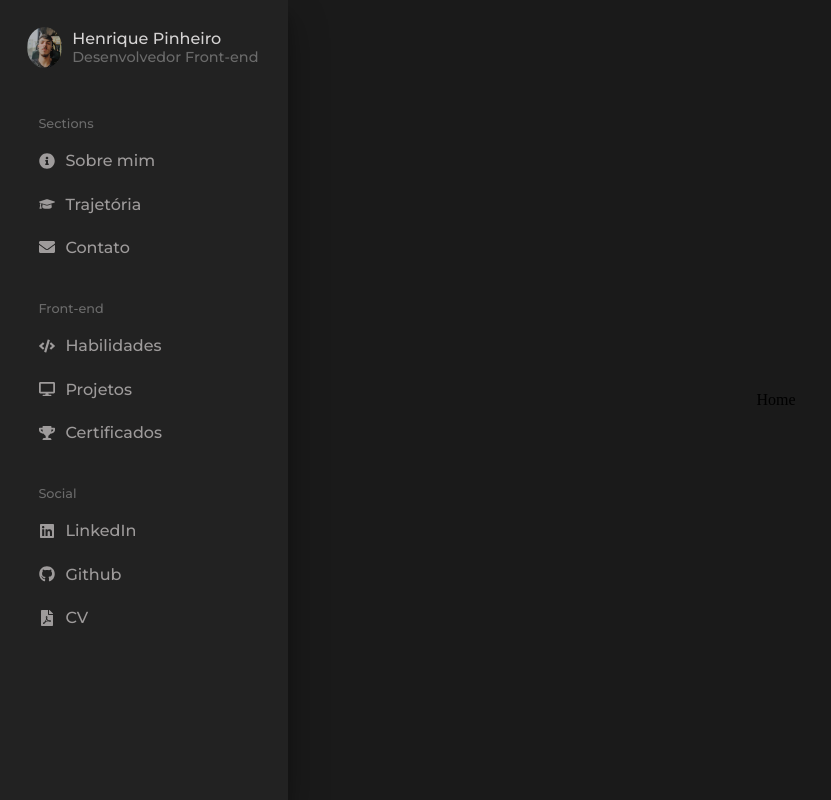
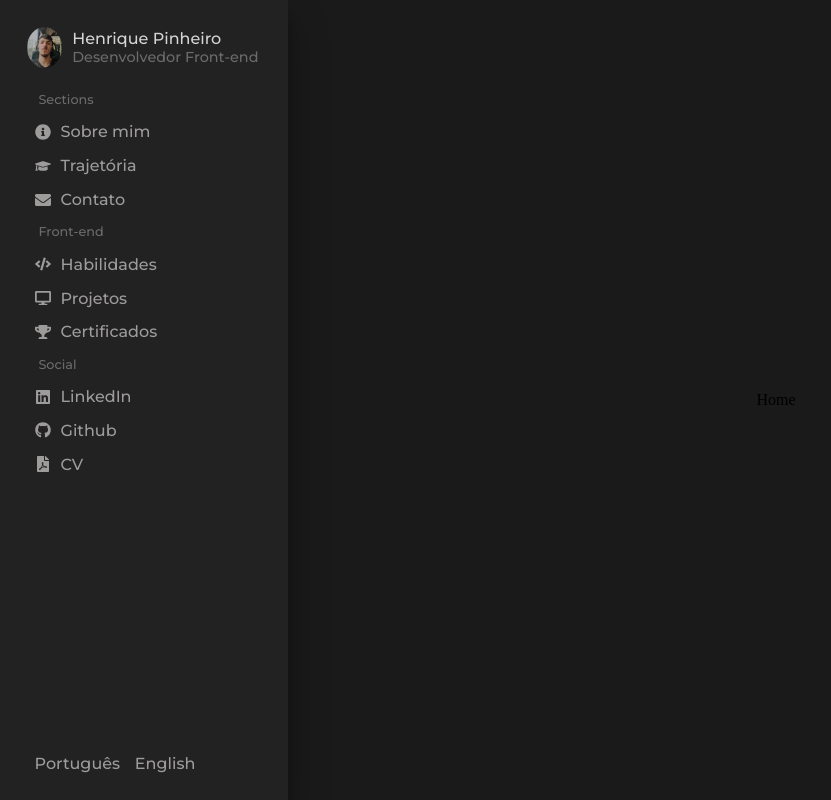
Before and after one commit to henriquepx/my_portfolio, a React (Vite) app: page / in a window 1280 px wide. Shown: the whole page, without its empty margins (0-831 px from the left). Built offline with nearby package versions, Linux system fonts and the light colour scheme; a web font is replaced by a local one.

Commit message:
feat: languages and change gap profile

```diff
--- a/src/components/LinkNavegation.jsx
+++ b/src/components/LinkNavegation.jsx
@@ -9,7 +9,7 @@ const LinkContainer = styled.a`
     cursor: pointer;
 
     border: 1px solid transparent;
-    padding: .7rem 0rem .7rem .7rem;
+    padding: .4rem 0rem .4rem .4rem;
 
     color: #9e9b9b;
     font-family: 'Montserrat', sans-serif;
--- a/src/sections/Profile.jsx
+++ b/src/sections/Profile.jsx
@@ -3,6 +3,7 @@ import LinkNavegation from '../components/LinkNavegation';
 import { FaInfoCircle, FaCode, FaEnvelope, FaGraduationCap, FaTrophy, FaLinkedin, FaGithub, FaFilePdf, FaDesktop } from 'react-icons/fa';
 
 const ContainerProfile = styled.div`
+    position: relative;
     position: fixed;
     height: 100%;
     width: 18rem;
@@ -40,7 +41,7 @@ const DescProfile = styled.p`
     color: #6b6b6b;
 `
 const Nav2 = styled.nav`
-    margin-top: 2rem;
+    margin-top: .5rem;
 
     display: flex;
     flex-direction: column;
@@ -53,7 +54,26 @@ const Nav2 = styled.nav`
         margin-left: .7rem;
     }
 `
+const Language = styled.div`
+    position: absolute;
+    bottom: 20px;
+`
+const ChangeLanguage = styled.div`
+    display: flex;
+    justify-content: space-around;
 
+    color: #9e9b9b;
+    font-family: 'Montserrat', sans-serif;
+    p {
+        padding: .4rem;
+        border: 1px solid transparent;
+        &:hover {
+        color: #cccbcb;
+        background-color: #333232;
+        border-radius: 10px;
+    }
+    }
+`
 const Profile = () => {
 
   return (
@@ -112,14 +132,21 @@ const Profile = () => {
         </ul>
       </Nav2>
 
-        <Nav2>
+      <Nav2>
             <h2>Social</h2>
             <ul>
                 <LinkNavegation icon={<FaLinkedin />} name="LinkedIn" link="https://www.linkedin.com/in/henriquepinheiroxavier/" target='_blank' rel='noreferrer' />
                 <LinkNavegation icon={<FaGithub/>} name="Github" link="https://github.com/henriquepx" target='_blank' rel='noreferrer' />
                 <LinkNavegation icon={<FaFilePdf />} name="CV" link="#footer" />
             </ul>
-        </Nav2>
+      </Nav2>
+
+      <Language>
+        <ChangeLanguage>
+             <p>Português</p>
+             <p>English</p>
+        </ChangeLanguage>
+      </Language>
     </ContainerProfile>
   )
 }
```
